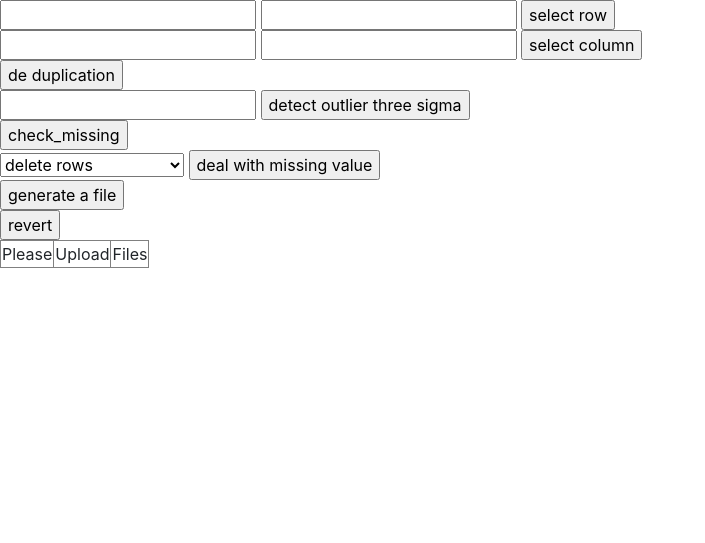
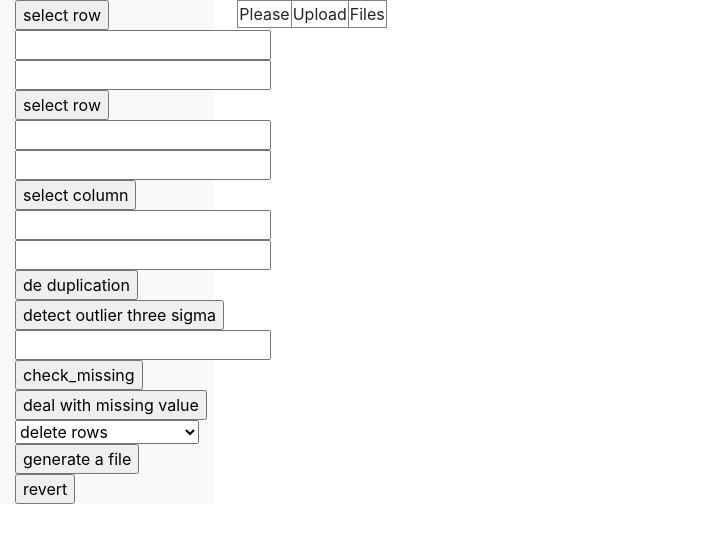
Before and after one commit to LittleS-zh/FYP_DataCleaningSoftware, a Django app: page /revert/ in a window 1280 px wide. Shown: the part 56-599 px from the top of the page, without its empty margins (0-705 px from the left). Run offline with Django 3.2, Linux system fonts and the light colour scheme; some libraries are stand-ins or nearby versions.

Commit message:
modify UI with cleaning operation

```diff
--- a/templates/dataCleaningOperation.html
+++ b/templates/dataCleaningOperation.html
@@ -11,38 +11,65 @@
         <span class="navbar-brand mb-0 h1"><a href="{% url 'index' %}" style="text-decoration: none; color: black">Data Cleaning Tool</a></span>
     </nav>
 
+
+
+
+<div class="container-fluid">
+  <div class="row">
+    <nav class="col-md-2 d-none d-md-block bg-light sidebar">
+      <div class="sidebar-sticky">
+        <ul class="nav flex-column">
+          <li class="nav-item">
+              <span data-feather="home"></span>
                 <form action="/select_rows/" method="post">
                     {% csrf_token %}
+                    <input type="submit" value="select row" name = "submit" />
                     <input type="text" name="row_ceiling" />
                     <input type="text" name="row_floor" />
+                </form>
+          </li>
+          <li class="nav-item">
+              <form action="/select_rows/" method="post">
+                {% csrf_token %}
                   <input type="submit" value="select row" name = "submit" />
+                <input type="text" name="row_ceiling" />
+                <input type="text" name="row_floor" />
+
             </form>
-
+          </li>
+          <li class="nav-item">
             <form action="/select_columns/" method="post">
                 {% csrf_token %}
+                <input type="submit" value="select column" name = "submit" />
                 <input type="text" name="column_left" />
                 <input type="text" name="column_right" />
-        <input type="submit" value="select column" name = "submit" />
+
             </form>
-
+          </li>
+          <li class="nav-item">
             <form action="/de_duplication/" method="post">
                 {% csrf_token %}
                 <input type="submit" value="de duplication" name = "submit" />
             </form>
-
+          </li>
+          <li class="nav-item">
             <form action="/detect_outlier_three_sigma/" method="post">
                 {% csrf_token %}
+                <input type="submit" value="detect outlier three sigma" name = "submit" />
                 <input type="text" name="column_input" />
-        <input type="submit" value="detect outlier three sigma" name = "submit" />
+
             </form>
-
+          </li>
+          <li class="nav-item">
             <form action="/check_missing/" method="post">
                 {% csrf_token %}
                 <input type="submit" value="check_missing" name = "submit" />
             </form>
-
+          </li>
+            <li class="nav-item">
             <form action="/deal_with_missing_value/" method="get">
                 {% csrf_token %}
+                <input type="submit" value="deal with missing value" name = "submit" />
                     <select name="deal_with_missing_value">
                         <option value="1">delete rows</option>
                         <option value="2">delete columns</option>
@@ -51,24 +78,27 @@
                         <option value="5">fillna</option>
                         <option value="6">mean</option>
                     </select>
-        <input type="submit" value="deal with missing value" name = "submit" />
+
             </form>
-
+          </li>
+            <li class="nav-item">
              <form action="/generate_a_file/" method="post">
                 {% csrf_token %}
                 <input type="submit" value="generate a file" name = "submit" />
             </form>
-
-    {% if url %}
-        <p class="card-text" style="margin-top: 15px; margin-bottom: 15px">Result File: <a href="{{ url }}">{{ url }}</a></p>
-    {% endif %}
-
-
+          </li>
+            <li class="nav-item">
              <form action="/revert/" method="post">
                 {% csrf_token %}
                 <input type="submit" value="revert" name = "submit" />
             </form>
+          </li>
+        </ul>
 
+      </div>
+    </nav>
+
+    <main role="main" class="col-md-9 ml-sm-auto col-lg-10 px-4">
       <table border = "1">
         {% for line in data %}
              <tr>
@@ -78,6 +108,34 @@
             </tr>
         {% endfor %}
       </table>
+    </main>
+
+  </div>
+</div>
+
+
+
+
+
+
+
+
+
+
+
+
+
+
+
+
+
+
+
+
+
+
+
+
 
 </body>
 <script src="https://code.jquery.com/jquery-3.3.1.slim.min.js" integrity="sha384-q8i/X+965DzO0rT7abK41JStQIAqVgRVzpbzo5smXKp4YfRvH+8abtTE1Pi6jizo" crossorigin="anonymous"></script>
```
Lines whose indentation alone changed are shown as unchanged.
